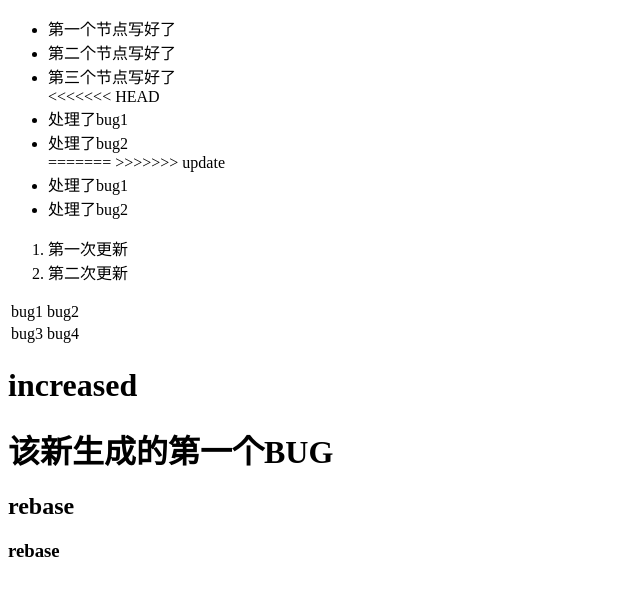
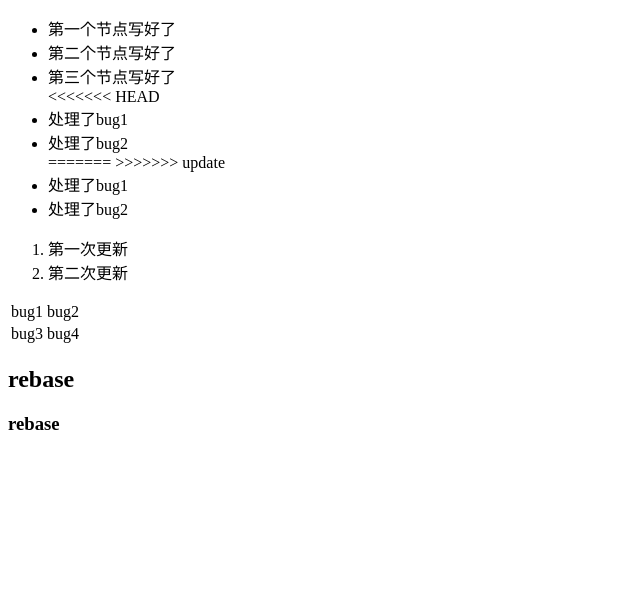
Before and after one commit to lwy2022/lwy, a plain HTML site: page index.html in a window 1280 px wide. Shown: the whole page, without its empty margins (0-640 px from the left). Drawn offline with Linux system fonts and the light colour scheme.

Commit message:
prepatation rebase2!

```diff
--- a/index.html
+++ b/index.html
@@ -34,10 +34,6 @@
     </tr>
   </table>
   <div>
-    <h1>increased</h1>
-    <h1>该新生成的第一个BUG</h1>
-  </div>
-  <div>
     <h2>rebase</h2>
   </div>
   <div>
```
